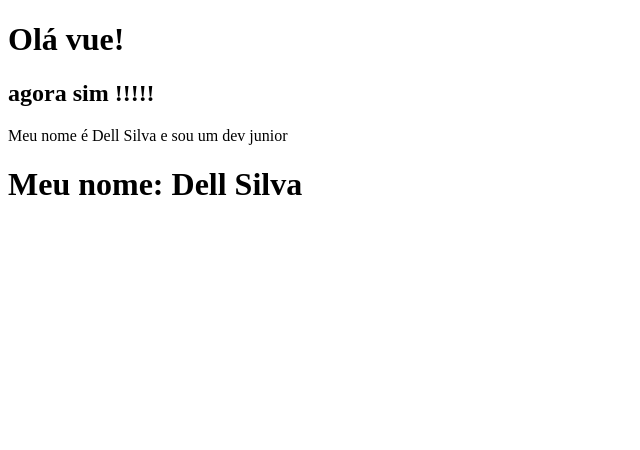
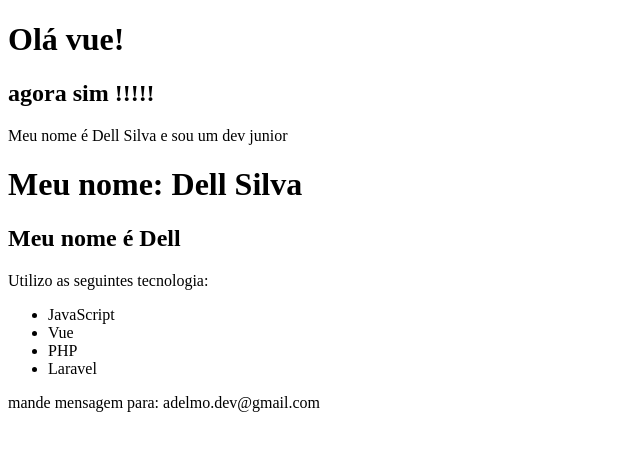
Before and after one commit to DellSilva/projetovue, a Vue app: page / in a window 1280 px wide. Shown: the top 450 px of the page, without its empty margins (0-640 px from the left). Built offline with nearby package versions, Linux system fonts and the light colour scheme.

Commit message:
template form

```diff
--- a/src/App.vue
+++ b/src/App.vue
@@ -2,15 +2,17 @@
   <div>
     <MainComponent/>
     <LifeCycle/>
+    <Pessoa/>
   </div>
 </template>
 
 <script>
-  import MainComponent from './components/MainComponent.vue';
-  import LifeCycle from './components/LifeCycle.vue';
+import MainComponent from './components/MainComponent.vue';
+import LifeCycle from './components/LifeCycle.vue';
+import Pessoa from './components/Pessoa.vue';
 
   export default {
     name: "App",
-    components: { MainComponent, LifeCycle }
+    components: { MainComponent, LifeCycle, Pessoa }
 }
 </script>
--- /dev/null
+++ b/src/components/Info.vue
@@ -0,0 +1,26 @@
+<template>
+    <div>
+        <p v-if="esta_trabalhando">Estou estudando no momento</p>
+        <p v-else>Utilizo as seguintes tecnologia:</p>
+        <ul>
+            <li>JavaScript</li>
+            <li>Vue</li>
+            <li>PHP</li>
+            <li>Laravel</li>
+        </ul>
+        <p v-show="mostrar_email">mande mensagem para: {{email}}</p>
+    </div>
+</template>
+
+<script>
+    export default {
+        name: 'Info',
+        data(){
+            return {
+                esta_trabalhando: false,
+                mostrar_email: true,
+                email: 'adelmo.dev@gmail.com'
+            }
+        }
+    }
+</script>
--- /dev/null
+++ b/src/components/Pessoa.vue
@@ -0,0 +1,24 @@
+<template>
+    <div>
+        <h2>Meu nome é {{ nome }}</h2>
+        <Info/>
+    </div>
+</template>
+
+<script>
+    import Info from './Info.vue';
+
+
+
+    export default {
+        name: 'Pessoa',
+        components: {
+            Info
+    },
+        data() {
+            return {
+                nome: 'Dell'
+            }
+        }
+    }
+</script>
```
Also changed, not shown: src/components/Form.vue (added, +13 -0 lines), src/components/form/InputText.vue (added).
